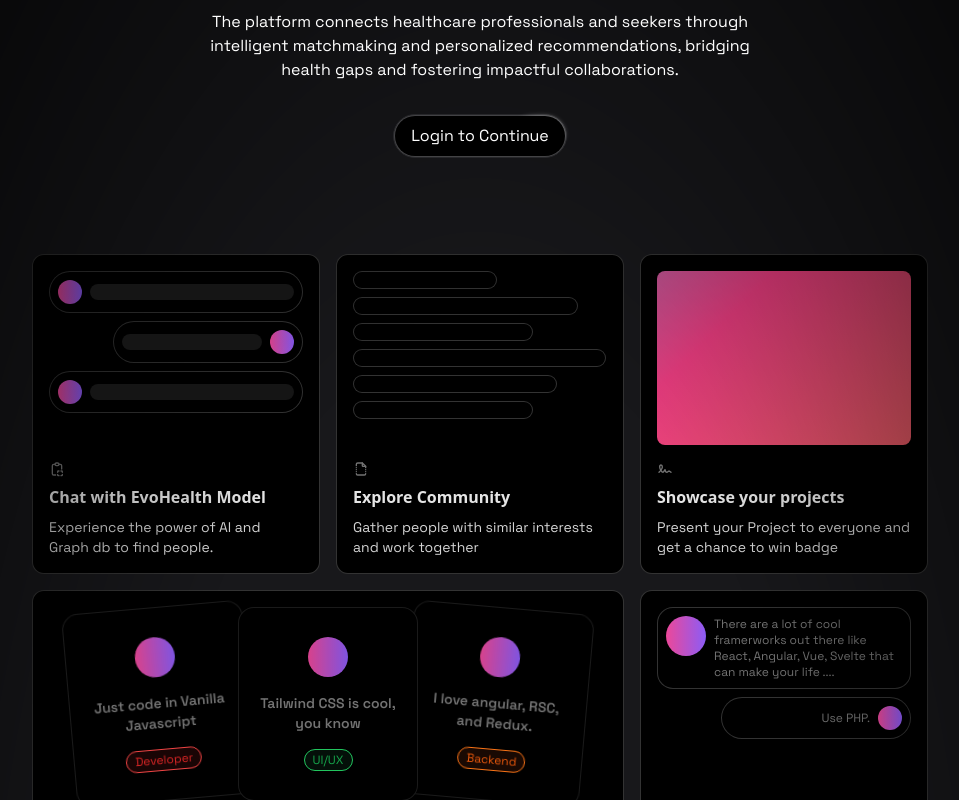
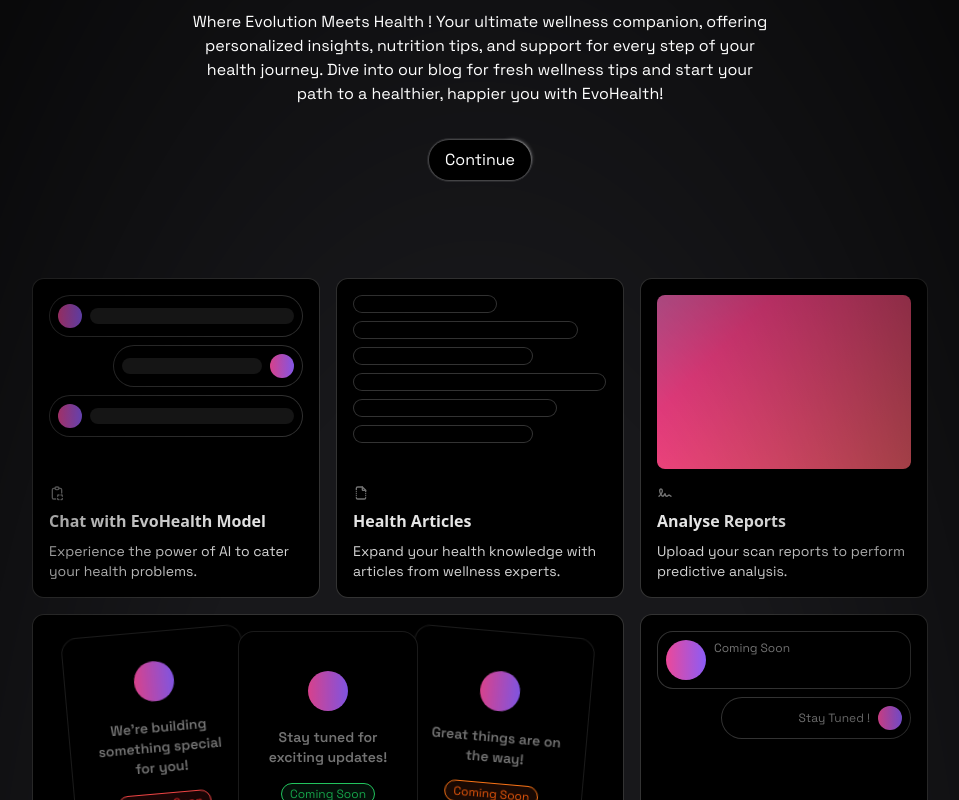
Before and after one commit to Rash023/EvoHealth, a React (Vite) app in the folder Client/: page / in a window 1280 px wide. Shown: the part 300-1100 px from the top of the page, without its empty margins (160-1119 px from the left). Built offline with nearby package versions, Linux system fonts and the light colour scheme.

Commit message:
style: updated ui content and layout

```diff
--- a/Client/src/components/Home/Hero.tsx
+++ b/Client/src/components/Home/Hero.tsx
@@ -186,19 +186,19 @@
       >
         <Skeleton className="h-10 w-10 rounded-full bg-gradient-to-r from-pink-500 to-violet-500 flex-shrink-0" />
         <p className="sm:text-sm text-xs text-center font-semibold text-neutral-500 mt-4">
-          Just code in Vanilla Javascript
+         We’re building something special for you!
         </p>
         <p className="border border-red-500 bg-red-100 dark:bg-red-900/20 text-red-600 text-xs rounded-full px-2 py-0.5 mt-4">
-          Developer
+        Coming Soon
         </p>
       </motion.div>
       <motion.div className="h-full relative z-20 w-1/3 rounded-2xl bg-white p-4 dark:bg-black dark:border-white/[0.1] border border-neutral-200 flex flex-col items-center justify-center">
         <Skeleton className="h-10 w-10 rounded-full bg-gradient-to-r from-pink-500 to-violet-500 flex-shrink-0" />
         <p className="sm:text-sm text-xs text-center font-semibold text-neutral-500 mt-4">
-          Tailwind CSS is cool, you know
+        Stay tuned for exciting updates!
         </p>
         <p className="border border-green-500 bg-green-100 dark:bg-green-900/20 text-green-600 text-xs rounded-full px-2 py-0.5 mt-4">
-          UI/UX
+          Coming Soon
         </p>
       </motion.div>
       <motion.div
@@ -207,10 +207,10 @@
       >
         <Skeleton className="h-10 w-10 rounded-full bg-gradient-to-r from-pink-500 to-violet-500 flex-shrink-0" />
         <p className="sm:text-sm text-xs text-center font-semibold text-neutral-500 mt-4">
-          I love angular, RSC, and Redux.
+        Great things are on the way!
         </p>
         <p className="border border-orange-500 bg-orange-100 dark:bg-orange-900/20 text-orange-600 text-xs rounded-full px-2 py-0.5 mt-4">
-          Backend
+          Coming Soon
         </p>
       </motion.div>
     </motion.div>
@@ -254,15 +254,14 @@
       >
         <div className="h-10 w-10 rounded-full bg-gradient-to-r from-pink-500 to-violet-500 flex-shrink-0" />
         <p className="text-xs text-neutral-500">
-          There are a lot of cool framerworks out there like React, Angular,
-          Vue, Svelte that can make your life ....
+          Coming Soon
         </p>
       </motion.div>
       <motion.div
         variants={variantsSecond}
         className="flex flex-row rounded-full border border-neutral-100 dark:border-white/[0.2] p-2 items-center justify-end space-x-2 w-3/4 ml-auto bg-white dark:bg-black"
       >
-        <p className="text-xs text-neutral-500">Use PHP.</p>
+        <p className="text-xs text-neutral-500">Stay Tuned !</p>
         <div className="h-6 w-6 rounded-full bg-gradient-to-r from-pink-500 to-violet-500 flex-shrink-0" />
       </motion.div>
     </motion.div>
@@ -273,7 +272,7 @@
     title: "Chat with EvoHealth Model",
     description: (
       <span className="text-sm">
-        Experience the power of AI and Graph db to find people.
+        Experience the power of AI to cater your health problems.
       </span>
     ),
     header: <SkeletonOne />,
@@ -281,10 +280,10 @@
     icon: <IconClipboardCopy className="h-4 w-4 text-neutral-500" />,
   },
   {
-    title: "Explore Community",
+    title: "Health Articles",
     description: (
       <span className="text-sm">
-        Gather people with similar interests and work together
+        Expand your health knowledge with articles from wellness experts.
       </span>
     ),
     header: <SkeletonTwo />,
@@ -292,10 +291,10 @@
     icon: <IconFileBroken className="h-4 w-4 text-neutral-500" />,
   },
   {
-    title: "Showcase your projects",
+    title: "Analyse Reports",
     description: (
       <span className="text-sm">
-        Present your Project to everyone and get a chance to win badge
+        Upload your scan reports to perform predictive analysis.
       </span>
     ),
     header: <SkeletonThree />,
@@ -303,9 +302,9 @@
     icon: <IconSignature className="h-4 w-4 text-neutral-500" />,
   },
   {
-    title: "Create your profile ",
+    title: "Coming Soon ",
     description: (
-      <span className="text-sm">People judge you by your amazing profiles</span>
+      <span className="text-sm"></span>
     ),
     header: <SkeletonFour />,
     className: "md:col-span-2",
@@ -313,9 +312,9 @@
   },
 
   {
-    title: "Chat with users",
+    title: "Coming Soon",
     description: (
-      <span className="text-sm">Know each other by our chat feature</span>
+      <span className="text-sm"></span>
     ),
     header: <SkeletonFive />,
     className: "md:col-span-1",
--- a/Client/src/components/ui/bento-grid.tsx
+++ b/Client/src/components/ui/bento-grid.tsx
@@ -1,3 +1,4 @@
+'use-client'
 import { cn } from "@/lib/utils";
 
 export const BentoGrid = ({
--- a/Client/src/lib/Data/mock-blogs.ts
+++ b/Client/src/lib/Data/mock-blogs.ts
@@ -11,7 +11,7 @@
     id: 2,
     author: { name: "James Wilson" },
     title: "Daily Exercise Benefits",
-    content: "Benefits of exercise",
+    content: "Daily Exercise Benefits",
     publishedDate: "2nd Feb 2024",
     domain: "Fitness",
   },
--- a/Client/src/pages/Landing.tsx
+++ b/Client/src/pages/Landing.tsx
@@ -29,9 +29,7 @@
             EvoHealth
           </h1>
           <p className="mt-4 font-normal text-base text-neutral-300 max-w-xl text-center mx-auto bg-clip-text text-transparent dark:bg-white bg-black from-neutral-800 via-neutral-700 to-neutral-700 dark:from-neutral-800 dark:via-white dark:to-white">
-            The platform connects healthcare professionals and seekers through
-            intelligent matchmaking and personalized recommendations, bridging
-            health gaps and fostering impactful collaborations.
+          Where Evolution Meets Health ! Your ultimate wellness companion, offering personalized insights, nutrition tips, and support for every step of your health journey. Dive into our blog for fresh wellness tips and start your path to a healthier, happier you with EvoHealth!
           </p>
           <div className="mt-8">
             <HoverBorderGradient
@@ -42,7 +40,7 @@
                 window.location.href = "/home";
               }}
             >
-              <span>Login to Continue</span>
+              <span>Continue</span>
             </HoverBorderGradient>
           </div>
         </div>
```
Also changed, not shown: Client/src/assets/mri.png (added).
